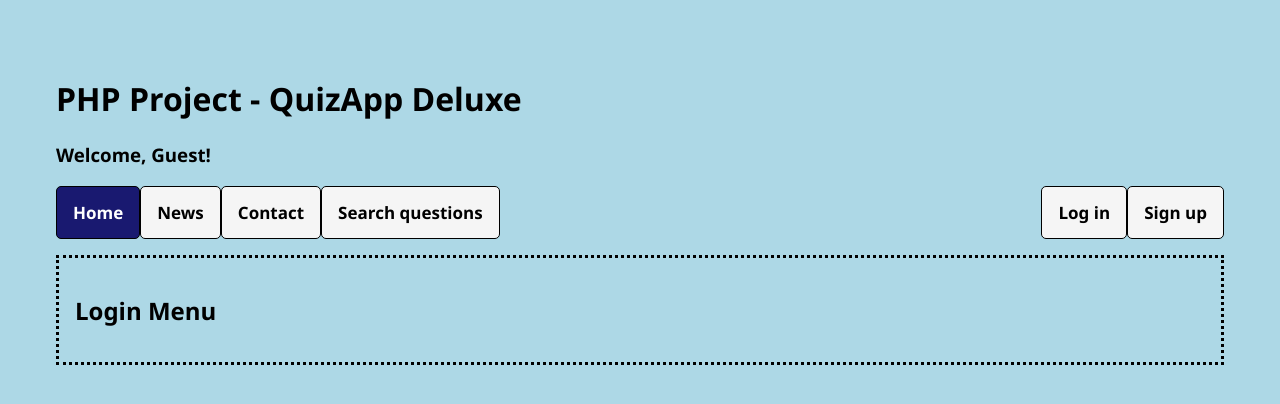
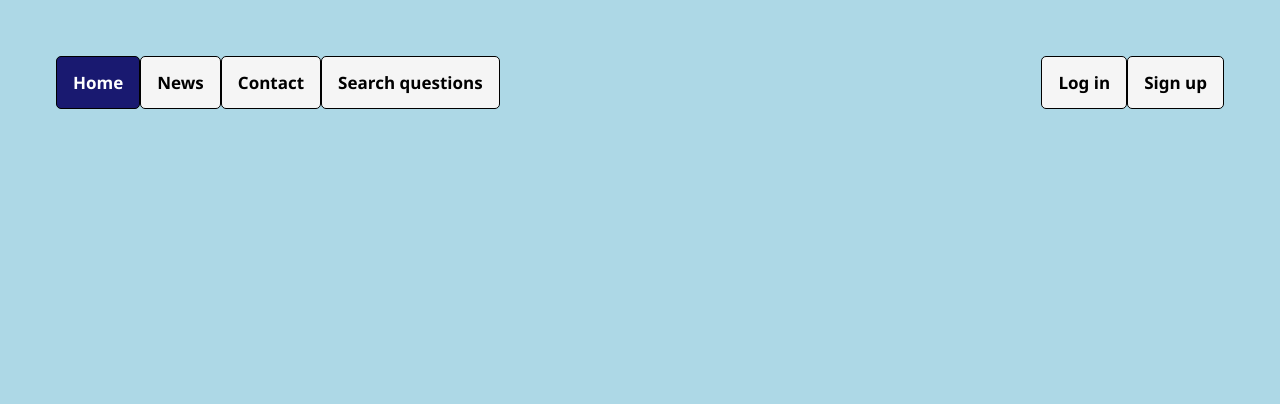
Before and after one commit to JamesDB1/PHProject, a PHP site: page / in a window 1280 px wide. Shown: the top 404 px of the page. Run offline with PHP 8.4, Linux system fonts and the light colour scheme.

Commit message:
Menu in js for managing

```diff
--- a/index.php
+++ b/index.php
@@ -4,34 +4,10 @@
         <meta charset="UTF-8">
         <title>Home Page</title>
         <link rel="stylesheet" href="styles.css">
+        <script src="scripts/menu.js"></script>
     </head>
     <body>
         <div class="menuContainer">
-            <h1>PHP Project - QuizApp Deluxe</h1>
-            <h3>Welcome, Guest!</h3>
-            <div class="tempMenu">
-
-                <div class="menuContainer">
-                    <a class="active" href="takeQuiz.php">Home</a>
-                    <a href="quizSearch.php">News</a>
-                    <a href="quizzes.php">Contact</a>
-                    <a href="question.php">Search questions</a>
-                    <div class="menuContainer-right">
-                        <a id="loginButton" href="login-js.php">Log in</a>
-                        <a id="createAccountButton" href="newUser-guest.php">Sign up</a>
-                    </div>
-                </div>
-
-
-
-            </div>
-            <div class='loginMenu'>
-                <h2>Login Menu</h2>
-                <div>
-
-                </div>
-            </div>
-
         </div>
     </body>
 </html>
--- /dev/null
+++ b/scripts/menu.js
@@ -0,0 +1,8 @@
+window.onload = function () {
+    //Add menu to menuContainer
+    let menuhtml = '<a class="active" href="takeQuiz.php">Home</a><a href="quizSearch.php">News</a>';
+    menuhtml += '<a href="quizzes.php">Contact</a><a href="question.php">Search questions</a>';
+    menuhtml += '<div class="menuContainer-right"><a id="loginButton" href="login-js.php">Log in</a>';
+    menuhtml += '<a id="createAccountButton" href="newUser-guest.php">Sign up</a></div>';
+    document.querySelector(".menuContainer").innerHTML = menuhtml;
+};
```
